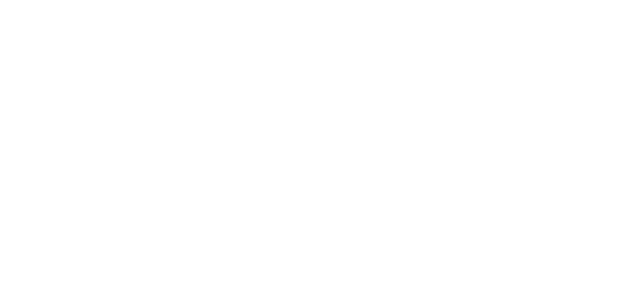
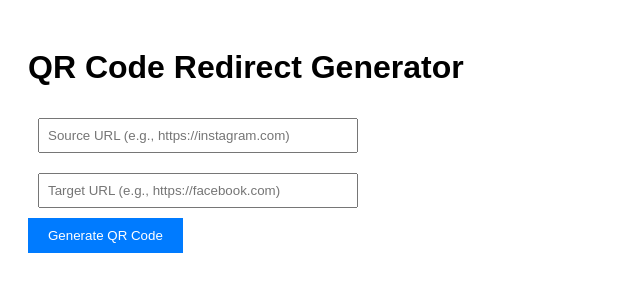
Before and after one commit to abdullrahmanmostafa/qr-mask, a plain HTML site: page index.html in a window 1280 px wide. Shown: the whole page, without its empty margins (0-640 px from the left). Drawn offline with Linux system fonts and the light colour scheme.

Commit message:
Update index.html

```diff
--- a/index.html
+++ b/index.html
@@ -1,16 +1,44 @@
 <!DOCTYPE html>
 <html>
 <head>
+  <title>QR Code Generator</title>
+  <script src="https://cdnjs.cloudflare.com/ajax/libs/qrcodejs/1.0.0/qrcode.min.js"></script>
+  <style>
+    body { font-family: Arial, sans-serif; padding: 20px; }
+    input { width: 300px; margin: 10px; padding: 8px; }
+    button { padding: 10px 20px; background: #007bff; color: white; border: none; cursor: pointer; }
+  </style>
+</head>
+<body>
+  <h1>QR Code Redirect Generator</h1>
+  <input type="text" id="sourceUrl" placeholder="Source URL (e.g., https://instagram.com)">
+  <br>
+  <input type="text" id="targetUrl" placeholder="Target URL (e.g., https://facebook.com)">
+  <br>
+  <button onclick="generateQR()">Generate QR Code</button>
+  <div id="qrcode" style="margin-top: 20px;"></div>
+
   <script>
-    // Extract target URL from the fragment identifier
-    const target = window.location.hash.substring(1);
-    if (target) {
-      // Mask the URL to show the source (removes GitHub URL from address bar)
-      history.replaceState({}, '', '/');
-      // Redirect to target
-      window.location.href = decodeURIComponent(target);
+    function generateQR() {
+      const sourceUrl = document.getElementById('sourceUrl').value;
+      const targetUrl = document.getElementById('targetUrl').value;
+
+      // Generate the QR code URL
+      const qrUrl = `https://abdullrahmanmostafa.github.io/qr-mask/redirect.html#${encodeURIComponent(targetUrl)}`;
+      console.log('QR Code URL:', qrUrl);
+
+      // Generate QR code for the source URL
+      const qrDiv = document.getElementById('qrcode');
+      qrDiv.innerHTML = ''; // Clear previous QR code
+      new QRCode(qrDiv, {
+        text: sourceUrl, // QR encodes the source URL directly
+        width: 256,
+        height: 256
+      });
+
+      // Optional: Display the QR code URL for debugging
+      console.log('Scan this URL:', qrUrl);
     }
   </script>
-</head>
-<body></body>
+</body>
 </html>
```
